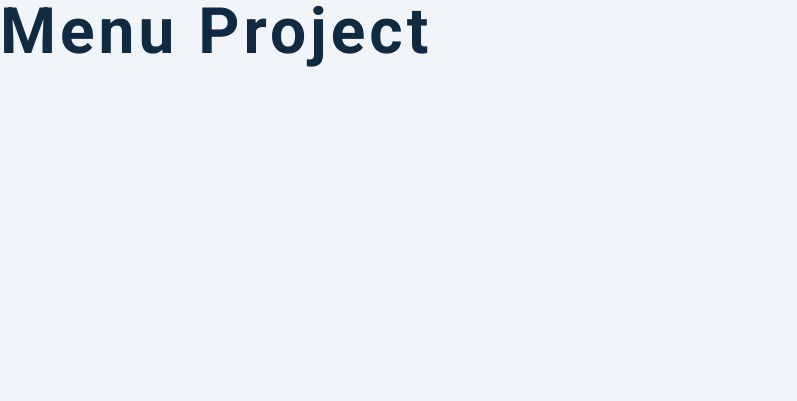
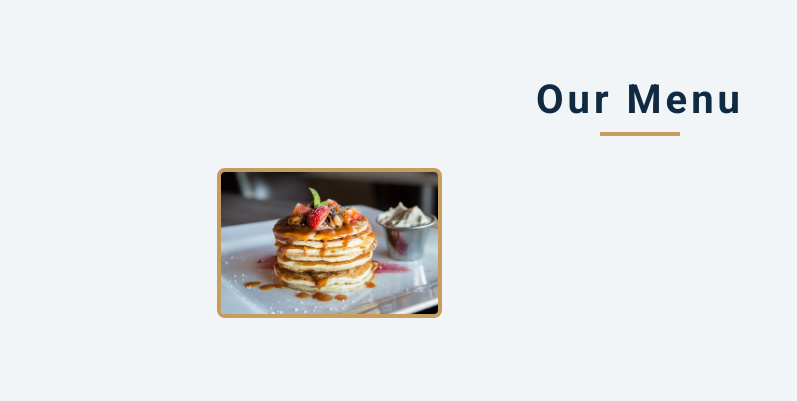
Before and after one commit to 86Paulo/Menu-project, a plain HTML site: page index.html in a window 1280 px wide. Shown: the whole page, without its empty margins (0-797 px from the left). Drawn offline with Linux system fonts and the light colour scheme.

Commit message:
Update index.html

```diff
--- a/index.html
+++ b/index.html
@@ -13,7 +13,22 @@
     <link rel="stylesheet" href="styles.css" />
   </head>
   <body>
-    <h1>menu project</h1>
+    <section class="menu">
+      <!-- title -->
+      <div class="title">
+        <h2>our menu</h2>
+        <div class="underline"></div>
+      </div>
+      <!-- filter buttons -->
+      <!-- meni items -->
+      <div class="section-center">
+        <!-- single item -->
+        <!-- end of single item -->
+        <article class="menu-item">
+          <img src="menu-item.jpeg" class="photo" alt="menu-item">
+        </article>
+      </div>
+    </section>
     <!-- javascript -->
     <script src="app.js"></script>
   </body>
```
